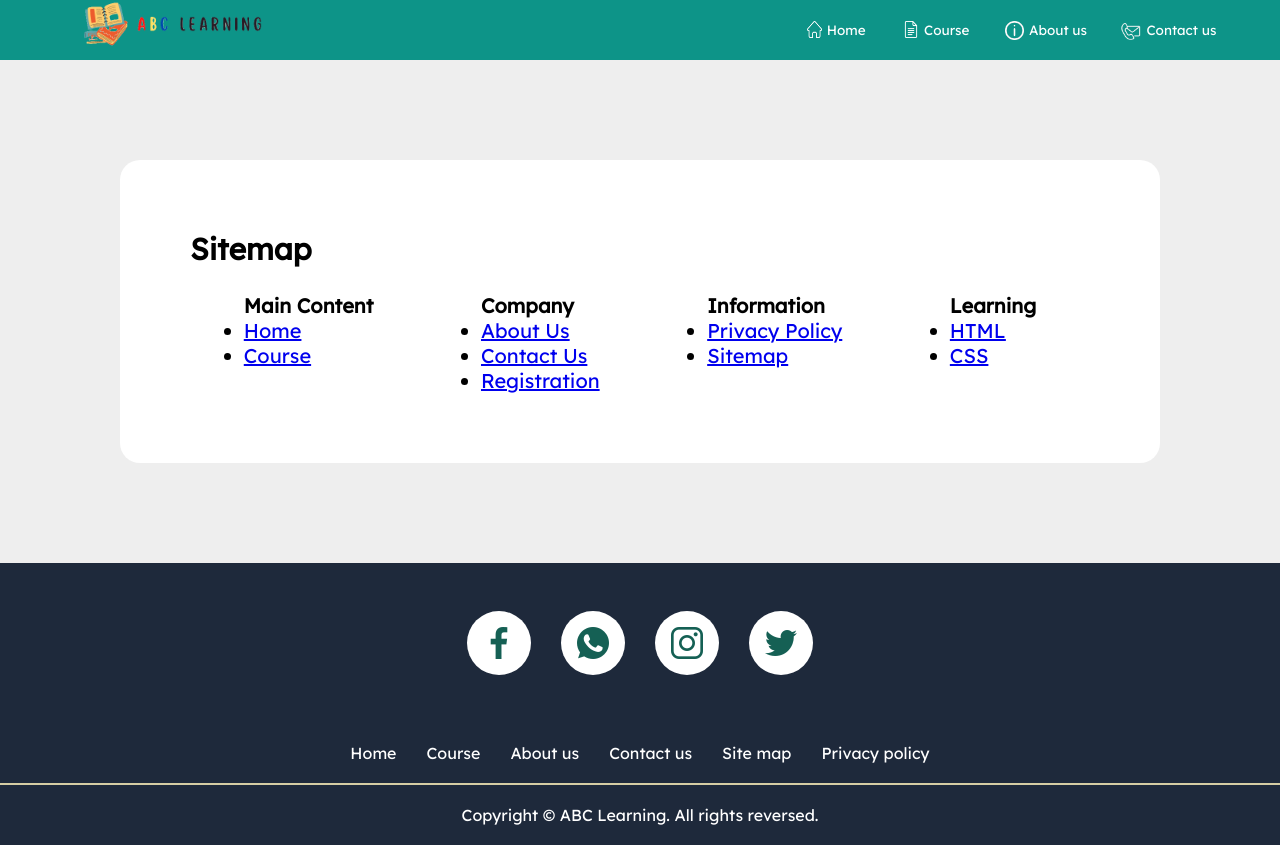
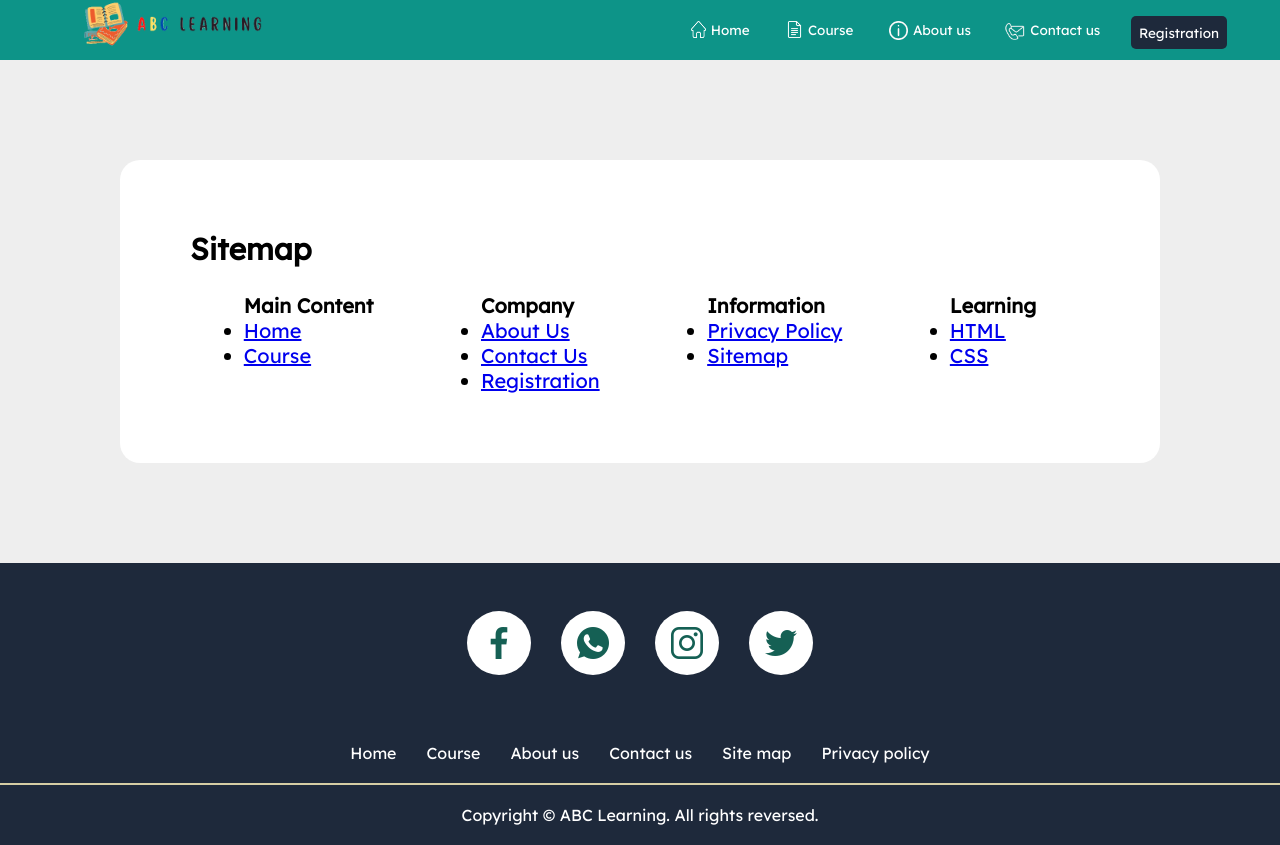
Before and after one commit to ReihanZakya/ABC-learning, a plain HTML site: page sitemap.html in a window 1280 px wide. Drawn offline with Linux system fonts and the light colour scheme.

Commit message:
regis sitemap

```diff
--- a/sitemap.html
+++ b/sitemap.html
@@ -34,6 +34,9 @@
                 </li>
                 <li>
                     <a href="contact.html"><img src="img/icon/contact-mail.png" alt=""> Contact us</a>
+                </li>
+                <li>
+                    <a href="regis.html" target="_blank" class="regis"> Registration</a>
                 </li>
             </ul>
             <div class="hamburger">
```
Also changed, not shown: img/gedung1.jpg (deleted), img/icon/abc.png (deleted), img/icon/close.png (deleted), img/icon/desktop-computer.png (deleted), img/loader.gif (deleted).
